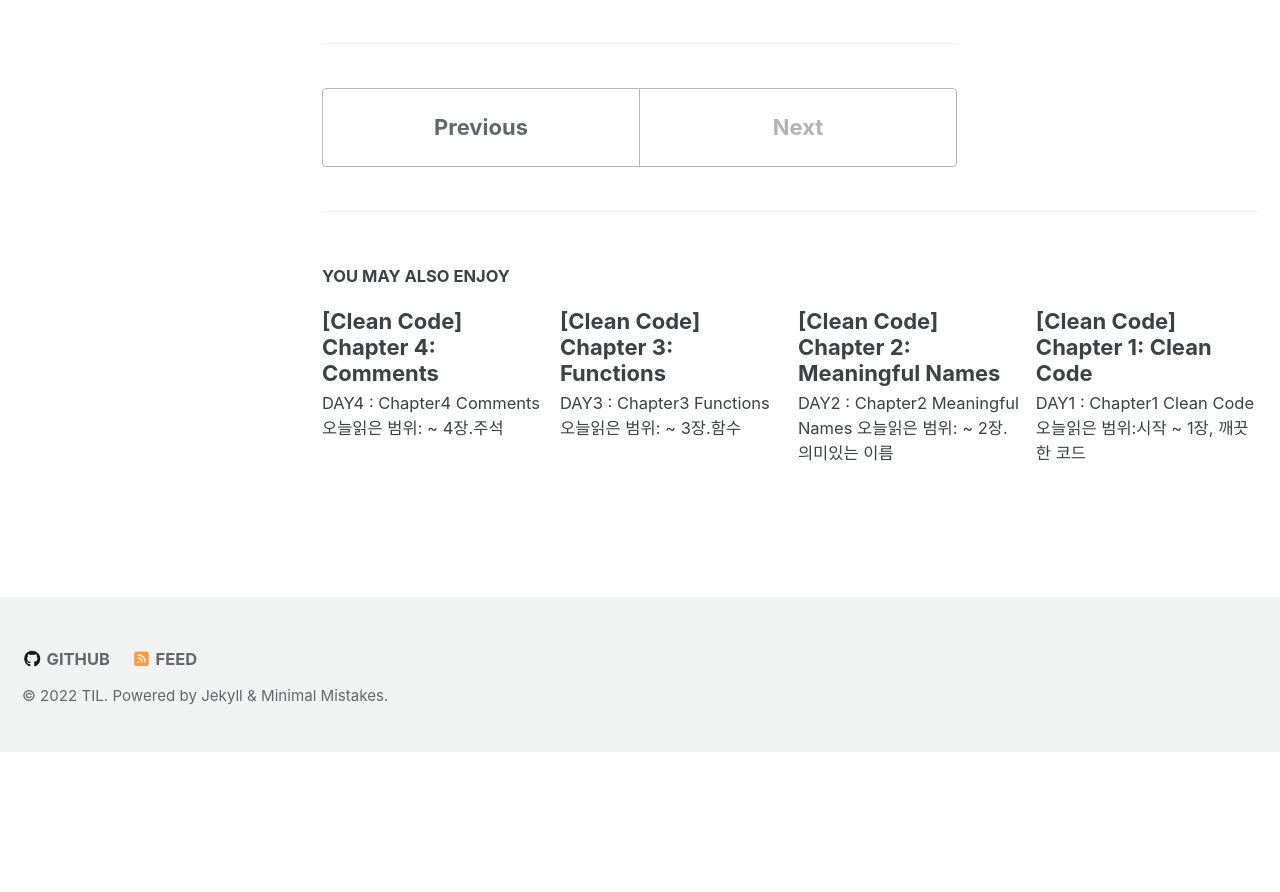
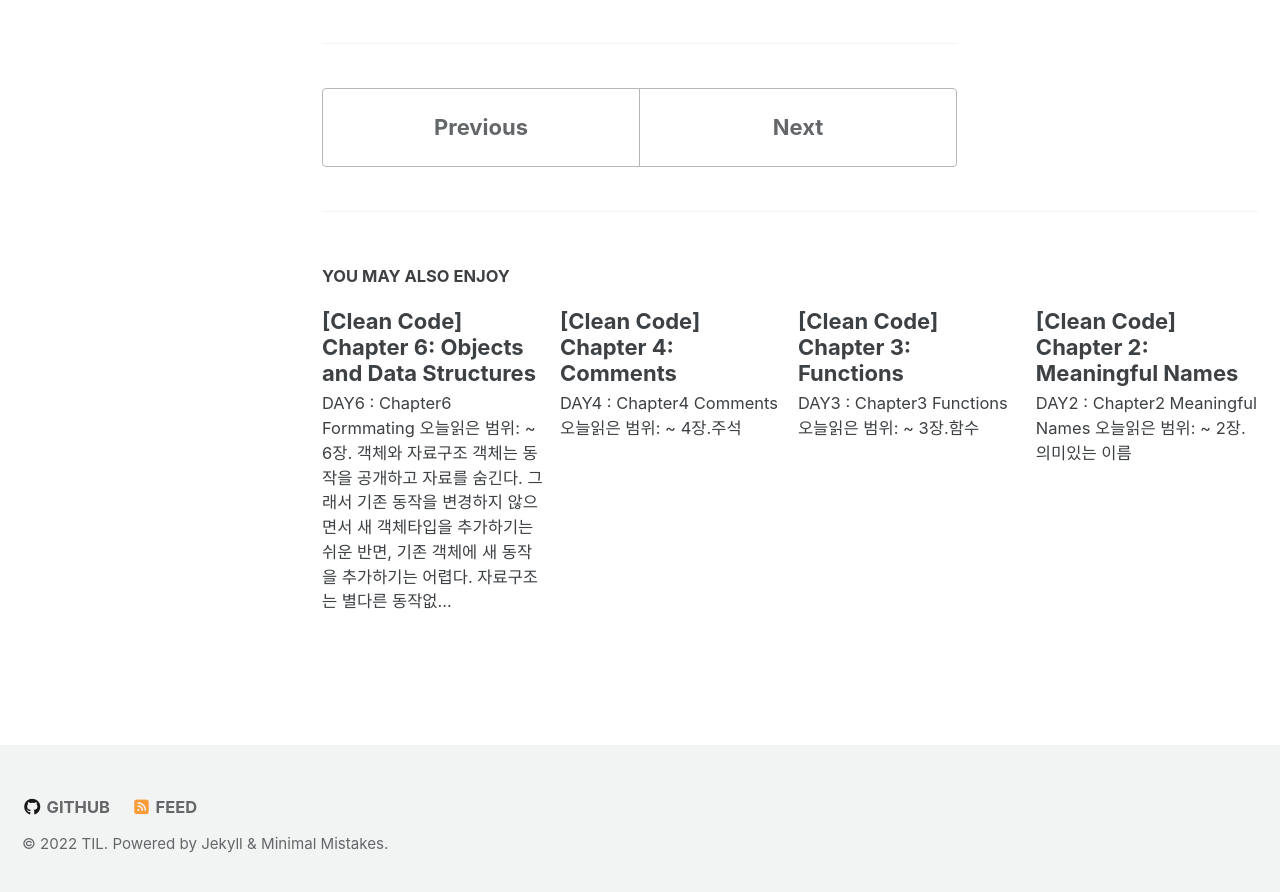
Before and after one commit to sujinsjlee/TIL, a Jekyll site: the page built from _posts/2022-02-28-CleanCode_Formatting.md, in a window 1280 px wide and 900 px high, scrolled down 2083 px. Shown: the top 892 px of the window. Built offline with Jekyll 4.4.1, drawn with Linux system fonts in a browser that asks for light colours; cached includes are drawn as plain includes; nearby versions of some CDN libraries; before the commit the page ends 2835 px from its top, so only the background shows below that; part of the change alters nothing that is shown; some of the changed text lies outside the part shown.

Commit message:
[Clean Code] Data structure and Objects

````diff
--- a/_posts/2022-02-28-CleanCode_Formatting.md
+++ b/_posts/2022-02-28-CleanCode_Formatting.md
@@ -15,7 +15,7 @@ tags:
 
 ## 책에서 기억하고 싶은 내용
 
-> **Formatting : 팀규칙. 프로그래머라면 각자 선호하는 규칙이 있다. 하지만 팀에 속한다면 자시니 선호해야할 규칙은 바로 팀 규칙이다.**
+> **Formatting : 팀규칙. 프로그래머라면 각자 선호하는 규칙이 있다. 하지만 팀에 속한다면 자신이 선호해야할 규칙은 바로 팀 규칙이다.**
 
 - 신문기사처럼 작성하라 : 간결하고 짧게
 - 새로운 concept마다 줄바꿈하라
--- /dev/null
+++ b/_posts/2022-03-01-CleanCode_Objects_DataStructures.md
@@ -0,0 +1,69 @@
+---
+title: "[Clean Code] Chapter 6: Objects and Data Structures"
+categories:
+  - Clean Code
+tags:
+  - 노마드코더
+  - 북클럽
+  - 노개북
+---
+
+# DAY6 : Chapter6 Formmating
+#### 오늘읽은 범위: ~ 6장. 객체와 자료구조
+- 객체는 동작을 공개하고 자료를 숨긴다. 그래서 기존 동작을 변경하지 않으면서 새 객체타입을 추가하기는 쉬운 반면, 기존 객체에 새 동작을 추가하기는 어렵다.
+- 자료구조는 별다른 동작없이 자료를노출한다. 그래서 새 동작을 추가하기는 쉬우나, 기존 함수에 새 자료구조를 추가하기는 어렵다.
+
+
+## 책에서 기억하고 싶은 내용
+
+> **새로운 자료타입을 추가하는 유연성이 필요하면 객체가 더 적합하고, 새로운 동작을 추가하는 유연성이 필요하면 자료구조와 절차적인 코드가 더 적합하다**
+
+
+
+- 자료 추상화 Data Abstraction
+    - Abstraction means hiding implementation.
+- 자료/객체 비대칭성Data/Object Anti-Symmetry
+    - **Objects**: hide their data (be private) and have functions to operate on that data.
+    - **Data Structures**: show their data (be public) and have no functions.
+
+    - Procedural code (code using data structures)
+        - Makes it easy to add new functions without changing the existing data structures.
+        - Makes it hard to add new data structures because all the functions must change.
+    - OO code (code using object oriented)
+        - Makes it hard to add new functions because all the existing classes must change.
+        - Makes it easy to add new classes without changing existing functions.
+    - So, the things that are hard for OO are easy for Procedural, and vice-versa.
+    - Q: when OO code is more appropriate?
+        - A. In any complex system, because we will having to add more data types rather than new functions.
+    - Q: when procedural code is more appropriate?
+        - A. on the other hand, when we’ll want to add new functions more rather than data types.
+
+- 디미터 법칙 The Law of Demeter
+    -  다른 객체가 어떠한 자료를 갖고 있는지 속사정을 몰라야 한다는 것을 의미
+    - 자료구조라면 디미터 법칙을 거론할 필요가 없다.
+        - 객체라면 내부 구조를 숨겨야 하므로 디미터 법칙을 지켜야 한다. 하지만 자료구조라면 당연히 내부 구조를 노출해야 하므로 디미터 법칙이 적용되지 않는다.
+
+    ```c
+    //---DON'T
+    public void showData(Car car) {
+        print(car.getOwner().getId().getLicenseInfo());
+    }
+    //---DO
+    Owner owner = car.getOwner();
+    Address ownerId = owner.getId();
+    Street ownerStreet = ownerId.getLicenseInfo();
+    ```
+
+
+
+## 소감
+- get__()->get__() 꼬리물기 식의 코드 구현을 앞으로는 주의하도록 해야겠다.
+
+
+## 궁금한 점
+- 휴리스틱 heuristic (직관적인,경험적인,대충 어림짐작하기,눈대중으로 맞추기, 즉흥적으로 맞추기, 주먹구구식으로 맞추기)
+    - A heuristic, or heuristic technique, is any approach to problem solving or self-discovery that employs a practical method that is not guaranteed to be optimal, perfect, or rational, but is nevertheless sufficient for reaching an immediate, short-term goal or approximation.
+
+`#노마드코더`
+`#북클럽`
+`#노개북`
````
